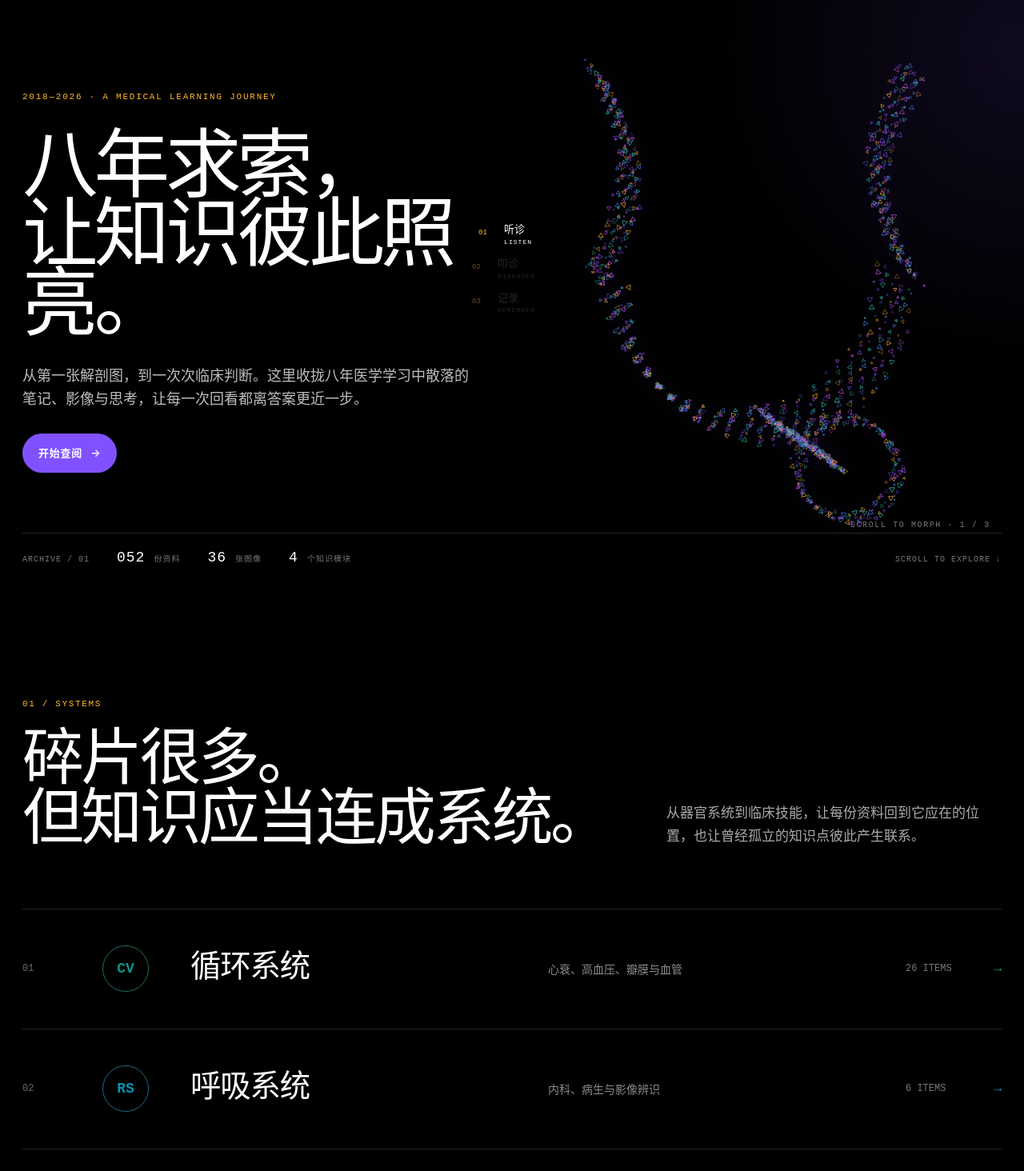
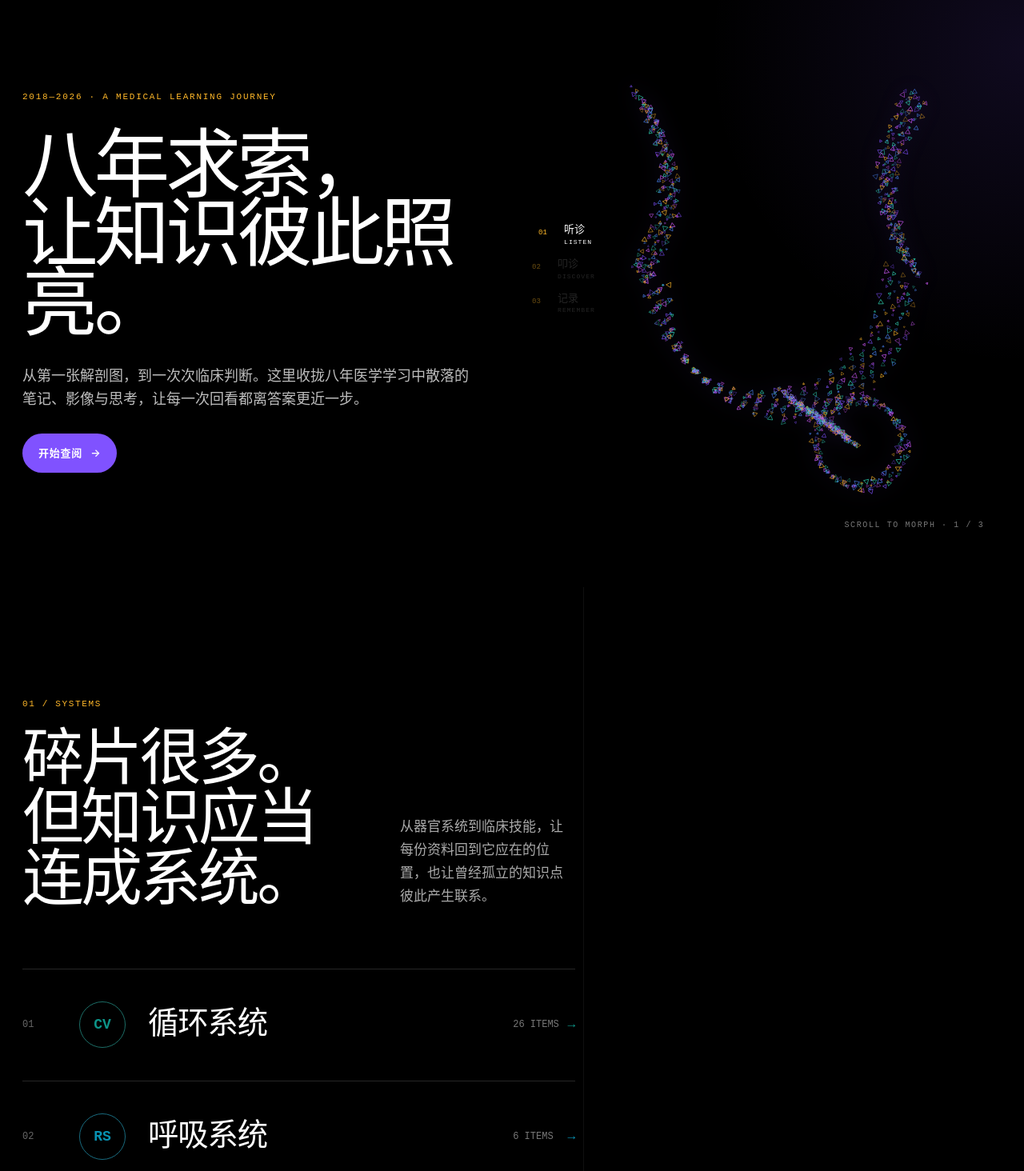
Before and after one commit to July0709/SMU-eight-year, a Next.js app in the folder site/: page / in a window 1280 px wide. Shown: the part 66-1530 px from the top of the page at 80% size. Built offline with nearby package versions, Linux system fonts and the light colour scheme.

Commit message:
重构页面布局

```diff
--- a/site/app/globals.css
+++ b/site/app/globals.css
@@ -1213,7 +1213,7 @@ h1 em { color: #fff; font-style: normal; }
 .primary-cta:hover { background: var(--accent-hover); box-shadow: none; transform: translateY(-2px); }
 
 .constellation {
-  position: fixed; z-index: 0; right: 0; top: 0; width: 55vw; height: 100svh;
+  position: fixed; z-index: 2; right: 1vw; top: 0; width: 48vw; height: 100svh;
   min-height: 480px; margin: 0; pointer-events: none;
 }
 .constellation canvas { width: 100%; height: 100%; display: block; filter: drop-shadow(0 0 12px rgba(128,82,255,.25)); }
@@ -1233,8 +1233,20 @@ h1 em { color: #fff; font-style: normal; }
 .scroll-cue { margin-left: auto; }
 
 .hero, .section, footer { position: relative; z-index: 1; }
+.hero-copy, .hero-index, .section-inner, .footer-inner { position: relative; z-index: 3; }
 .hero { background: transparent; }
-.section { padding: 140px 28px; background: rgba(0, 0, 0, .78); }
+.section { padding: 140px 28px; background: transparent; }
+.section::before {
+  content: ""; position: absolute; z-index: 0; inset: 0 43% 0 0;
+  background: rgba(0, 0, 0, .92); border-right: 1px solid rgba(255,255,255,.06);
+  pointer-events: none;
+}
+.section-inner {
+  width: min(54vw, 760px); max-width: none;
+  margin-left: max(0px, calc((100vw - var(--max-width)) / 2)); margin-right: auto;
+}
+.section-heading { grid-template-columns: 1fr; }
+.section-heading p { padding: 30px 0 0; }
 .section-heading { display: grid; grid-template-columns: 1.25fr .75fr; margin-bottom: 76px; }
 .section-heading > div { display: contents; }
 .section-heading span { grid-column: 1 / -1; color: #ffb829; margin-bottom: 22px; letter-spacing: .15em; }
@@ -1242,17 +1254,18 @@ h1 em { color: #fff; font-style: normal; }
 .section-heading p { align-self: end; font-size: 17px; line-height: 1.7; font-weight: 300; color: #aaa; padding-left: 40px; }
 
 .system-grid { grid-template-columns: 1fr; gap: 0; border-top: 1px solid #262626; }
-.system-card { min-height: 150px; display: grid; grid-template-columns: 80px 90px 1fr 1fr 120px; align-items: center; gap: 20px; border: 0; border-bottom: 1px solid #262626; border-radius: 0; background: transparent; padding: 25px 0; color: #fff; }
+.system-card { min-height: 140px; display: grid; grid-template-columns: 55px 70px 1fr 78px; align-items: center; gap: 16px; border: 0; border-bottom: 1px solid #262626; border-radius: 0; background: transparent; padding: 24px 0; color: #fff; }
 .system-card:hover { transform: none; box-shadow: none; border-color: #555; }
 .system-number { color: #666; }
 .system-code { margin: 0; width: 58px; height: 58px; border: 1px solid color-mix(in srgb, var(--accent) 60%, #333); border-radius: 50%; background: transparent; color: var(--accent); }
 .system-card strong { font-size: clamp(24px, 3vw, 42px); font-weight: 400; letter-spacing: -.03em; }
-.system-card small { margin: 0; font-size: 14px; }
+.system-card small { display: none; margin: 0; font-size: 14px; }
 .system-count { margin: 0; color: #777; }
 .system-card:hover .system-count b { transform: translateX(5px); }
 .system-count b { transition: transform .25s; }
 
-.library { background: rgba(7, 7, 7, .9); border: 0; }
+.library { background: transparent; border: 0; }
+.library::before { background: rgba(7, 7, 7, .94); }
 .library-toolbar { align-items: stretch; margin-bottom: 24px; }
 .search-box { height: 62px; background: #111; border-color: #292929; border-radius: 24px; }
 .search-box:focus-within { border-color: var(--accent); box-shadow: 0 0 0 3px rgba(128,82,255,.12); }
@@ -1260,7 +1273,7 @@ h1 em { color: #fff; font-style: normal; }
 .kind-filter button.active, .category-tabs button.active { background: var(--accent); }
 .category-tabs button { background: transparent; border-color: #303030; color: #aaa; }
 .category-tabs button:hover { color: #fff; border-color: #777; }
-.note-grid { grid-template-columns: repeat(3, 1fr); gap: 1px; background: #292929; border: 1px solid #292929; }
+.note-grid { grid-template-columns: repeat(2, 1fr); gap: 1px; background: #292929; border: 1px solid #292929; }
 .note-card { min-height: 350px; border: 0; border-radius: 0; padding: 24px; background: #0c0c0c; color: #fff; }
 .note-card:hover { transform: none; box-shadow: inset 0 0 0 1px #555; background: #111; }
 .note-thumb { height: 155px; border-radius: 18px; filter: saturate(.7); }
@@ -1273,17 +1286,20 @@ h1 em { color: #fff; font-style: normal; }
 .results-meta { border-color: #292929; }
 .search-highlight { background: #ffb829; color: #000; }
 
-footer { background: rgba(0, 0, 0, .86); border-color: #222; padding: 70px 28px; }
+footer { background: rgba(0, 0, 0, .9); border-color: #222; padding: 70px 28px; }
+footer::after { content: ""; position: absolute; left: 57%; top: 0; bottom: 0; width: 1px; background: #222; }
+.footer-inner { width: min(54vw, 760px); max-width: none; margin-left: max(0px, calc((100vw - var(--max-width)) / 2)); margin-right: auto; }
 .footer-brand { font-weight: 400; }
 
 @keyframes orbit-pulse { 50% { transform: scale(1.04); opacity: .35; } }
 
 @media (max-width: 1024px) {
   .hero-inner { grid-template-columns: 1fr 1fr; }
-  .note-grid { grid-template-columns: repeat(2, 1fr); }
+  .section-inner, .footer-inner { width: 56vw; }
+  .note-grid { grid-template-columns: 1fr; }
   .section-heading { grid-template-columns: 1fr; }
   .section-heading p { padding: 30px 0 0; }
-  .system-card { grid-template-columns: 55px 70px 1fr 1fr 100px; }
+  .system-card { grid-template-columns: 44px 58px 1fr 68px; }
 }
 
 @media (max-width: 768px) {
@@ -1294,12 +1310,15 @@ footer { background: rgba(0, 0, 0, .86); border-color: #222; padding: 70px 28px;
   .hero-copy { max-width: 92%; }
   h1 { font-size: clamp(52px, 15vw, 76px); }
   .constellation { position: fixed; left: auto; right: -12%; top: 29%; bottom: auto; width: 105%; height: 58%; min-height: 300px; margin: 0; opacity: .78; }
+  .constellation { z-index: 0; }
   .morph-steps { left: 8%; top: 49%; }
   .constellation-caption { right: 8%; bottom: 4%; }
   .hero-index { left: 18px; right: 18px; top: calc(100svh - 64px); gap: 16px; flex-wrap: wrap; }
   .hero-index > span:first-child { width: 100%; }
   .scroll-cue { display: none; }
   .section { padding: 100px 18px; }
+  .section::before { inset: 0; background: rgba(0,0,0,.76); border-right: 0; }
+  .section-inner, .footer-inner { width: 100%; margin: 0 auto; }
   .section-heading { margin-bottom: 52px; }
   .section-heading h2 { font-size: 48px; }
   .system-card { grid-template-columns: 38px 56px 1fr 65px; min-height: 120px; gap: 12px; }
@@ -1307,6 +1326,7 @@ footer { background: rgba(0, 0, 0, .86); border-color: #222; padding: 70px 28px;
   .system-code { width: 46px; height: 46px; font-size: 14px; }
   .system-card strong { font-size: 22px; }
   .note-grid { grid-template-columns: 1fr; }
+  footer::after { display: none; }
 }
 
 @media (max-width: 480px) {
```
